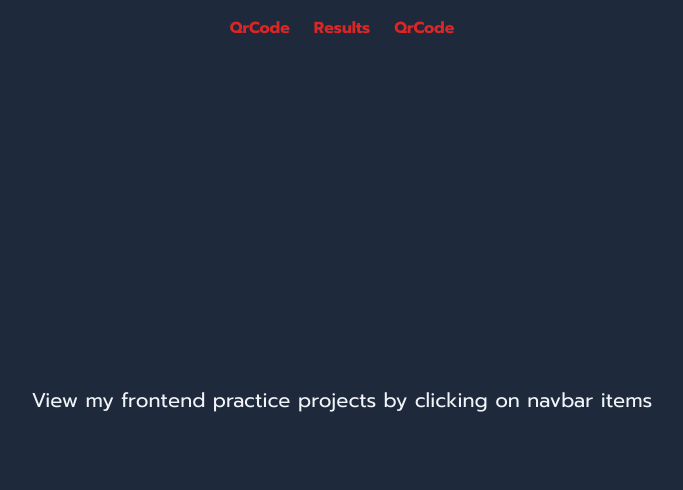
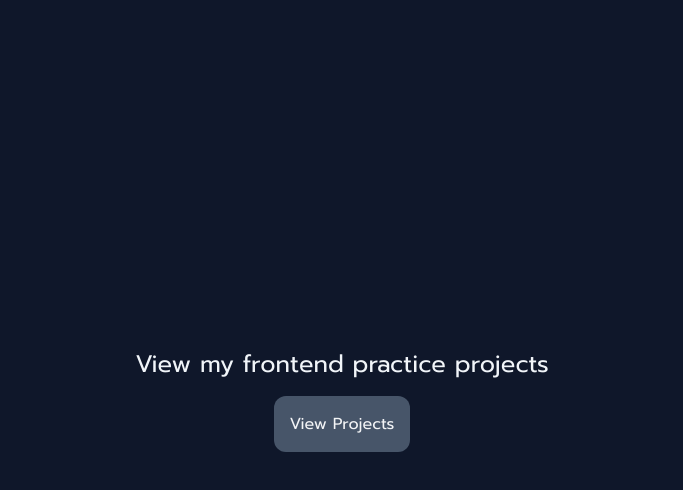
Before and after one commit to shibinashraf/front-end-mentor, a React (Create React App) app: page / in a window 1280 px wide. Shown: the top 490 px of the page, without its empty margins (298-981 px from the left). Built offline with nearby package versions, Linux system fonts and the light colour scheme.

Commit message:
nav bar added

```diff
--- a/src/App.js
+++ b/src/App.js
@@ -2,16 +2,14 @@ import QrCode from "./QrCode";
 import Results from "./Results";
 import Home from "./Home";
 import { BrowserRouter, Routes, Route, Link } from "react-router-dom";
-import Nav from "./components/Nav";
 
 const App = () => {
   return (
     <>
-      <Nav />
       <Routes>
         <Route path="/" element={<Home />} />
-        <Route path="qr-code" exact element={<QrCode />} />
-        <Route path="results" exact element={<Results />} />
+        <Route path="qr-code" element={<QrCode />} />
+        <Route path="results" element={<Results />} />
       </Routes>
     </>
   );
--- a/src/Home.jsx
+++ b/src/Home.jsx
@@ -1,10 +1,24 @@
+import {useState} from 'react';
+import Pagenav from './components/Pagenav';
+export default function Home(){
+    const [isShown, setIsShown] = useState(false);
+    const handleClick = event => {
+        setIsShown(!isShown);
+      };
 
-export default function Home(){
     return(
-        <div className="bg-slate-800  h-screen flex justify-center items-center">
-          <h1 className=" m-auto text-slate-100 text-xl">
-            View my frontend practice projects by clicking on navbar items
-          </h1>
-        </div>
+        <>
+
+
+        <div className="bg-slate-900 h-screen w-screen flex flex-col  items-center justify-center">
+            <p className=" text-slate-100 text-center text-2xl">
+            View my frontend practice projects</p>
+            <button className="mt-4 text-gray-100  p-4 rounded-xl bg-slate-600 hover:bg-orange-400"
+          onClick={handleClick}>View Projects</button>
+            {isShown && <Pagenav />}
+    </div>
+
+
+        </>
     );
 }
--- a/src/QrCode.jsx
+++ b/src/QrCode.jsx
@@ -1,9 +1,10 @@
 import qr  from './assets/qr.png';
 import { BrowserRouter, Routes, Route } from "react-router-dom";
-
+import Pagenav from './components/Pagenav';
 const QrCode = () =>{
     return(
     <div className="h-screen bg-teal-100 items-center justify-center flex">
+        <Pagenav />
         <div className="w-[50%] md:w-[20%] lg:w-[20%] shadow-lg bg-white  rounded-xl flex-column p-4">
             <img className='w-full h-2/3 rounded-xl' src={ qr } alt="qr"></img>
             <p className="text-center font-bold	">Improve Your Frontend skills by doing projects</p>
--- a/src/Results.jsx
+++ b/src/Results.jsx
@@ -3,10 +3,12 @@ import memory from './assets/icon-memory.svg'
 import reaction from './assets/icon-reaction.svg'
 import verbal from './assets/icon-verbal.svg'
 import visual from './assets/icon-visual.svg'
+import Pagenav from "./components/Pagenav"
 
 const Results = () =>{
     return(
         <div className ='md:h-screen bg-cyan-100 flex justify-center items-center'>
+            <Pagenav />
         <div className=" bg-white rounded-xl shadow-md h-[60%] w-[60%] flex flex-col md:flex-row">
             <div className="bg-blue-500 h-full md:w-[40%] p-6 rounded-xl flex-row justify-center align-center">
                 <p className="text-center text-white text-xl font-bold ">Your Result</p>
--- a/src/components/Nav.jsx
+++ /dev/null
@@ -1,18 +0,0 @@
-import { BrowserRouter, Routes, Route, Link } from "react-router-dom";
-
-
-export default function Nav(){
-    return(
-        <ul className="flex justify-center gap-6 fixed top-0 w-full p-4 text-red-600 font-bold  bg-slate-800 ">
-          <li className="hover:text-yellow-100">
-            <Link to="qr-code">QrCode</Link>
-          </li>
-          <li className="hover:text-yellow-100">
-            <Link to="results">Results</Link>
-          </li>
-          <li>
-            <Link to="QrCode">QrCode</Link>
-          </li>
-        </ul>
-    );
-}
--- /dev/null
+++ b/src/components/Pagenav.jsx
@@ -0,0 +1,20 @@
+import { BrowserRouter, Routes, Route, Link } from "react-router-dom";
+
+export default function Pagenav(){
+    return(
+        <>
+        <div className="w- flex fixed bottom-4 right-0  bg-gray-900 p-4 hover:w-auto items-center rounded-l-xl">
+            <ul className="text-white">
+            <li className ="hover:text-blue-300 pt-2">
+            <Link to="/">Home</Link></li>
+            <li className="hover:text-blue-300 pt-2">
+            <Link to="qr-code">QrCode</Link>
+          </li>
+          <li className="hover:text-blue-300 pt-2">
+            <Link to="results">Results</Link>
+          </li>
+          </ul>
+        </div>
+        </>
+    )
+}
```
